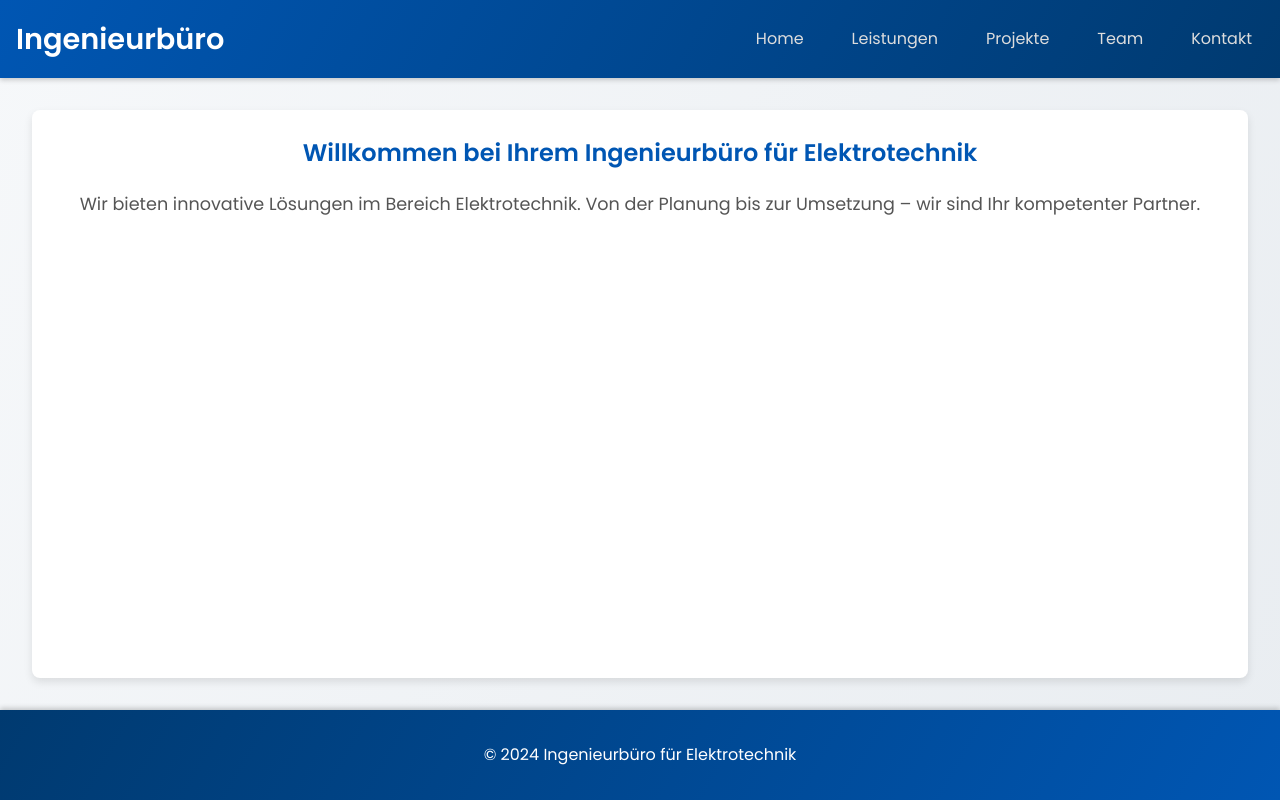
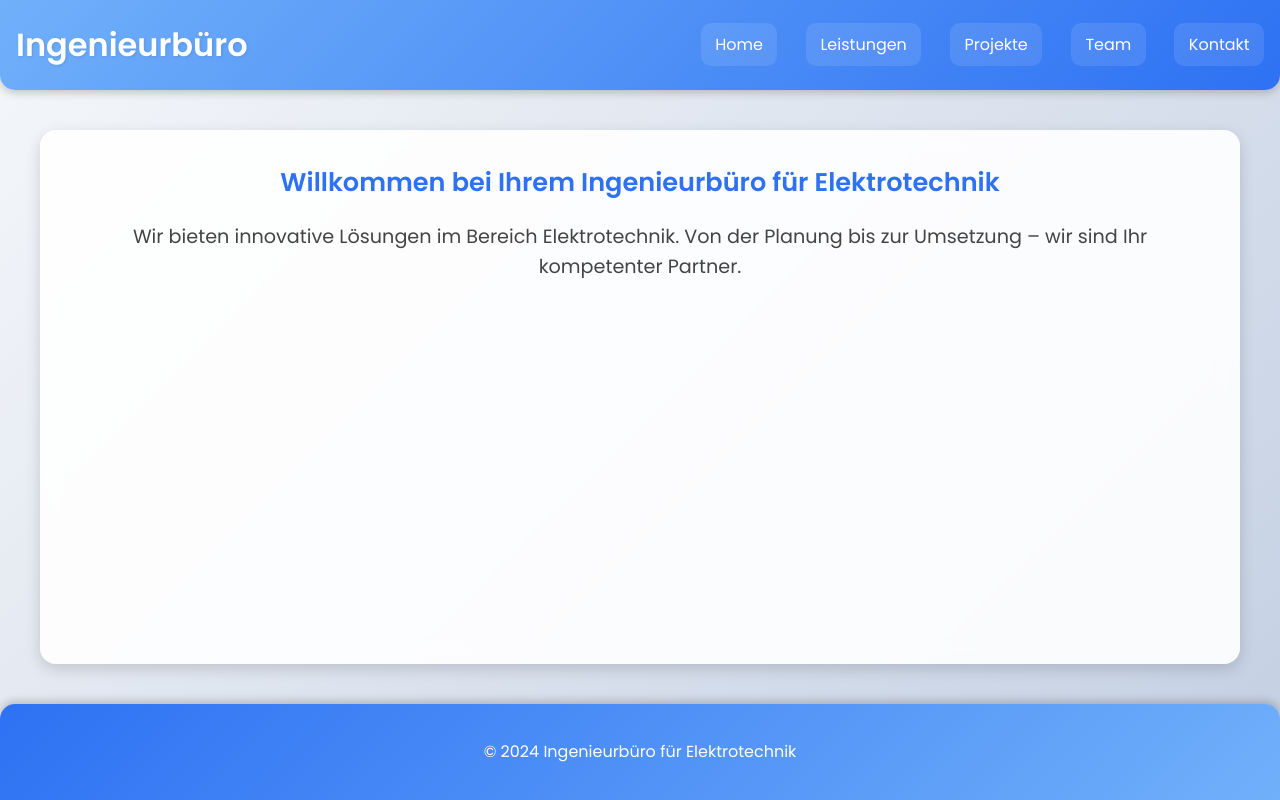
Before and after one commit to kamuzki/website1, a React (Vite) app: page / in a window 1280 px wide. Built offline with nearby package versions, Linux system fonts and the light colour scheme; the HTML template or start-up script is replaced by a standard one.

Commit message:
Initial commit from your app

```diff
--- a/src/index.css
+++ b/src/index.css
@@ -4,7 +4,7 @@ body {
   font-family: 'Poppins', sans-serif;
   margin: 0;
   padding: 0;
-  background: linear-gradient(120deg, #f6f8fa, #e9edf1);
+  background: linear-gradient(135deg, #f5f7fa 0%, #c3cfe2 100%); /* More pronounced gradient */
   color: #333;
   line-height: 1.6;
 }
@@ -16,18 +16,20 @@ body {
 }
 
 .app-header {
-  background: linear-gradient(120deg, #0056b3, #003a70);
-  color: white;
-  padding: 1rem;
-  display: flex;
-  justify-content: space-between;
-  align-items: center;
-  box-shadow: 0 2px 5px rgba(0,0,0,0.2);
+    background: linear-gradient(135deg, #70b0fa 0%, #2e71f3 100%); /* iOS-inspired blue gradient */
+    color: white;
+    padding: 1.2rem 1rem; /* Slightly more padding */
+    display: flex;
+    justify-content: space-between;
+    align-items: center;
+    box-shadow: 0 3px 8px rgba(0, 0, 0, 0.2); /* More pronounced shadow */
+    border-radius: 0 0 15px 15px;
 }
 
 .logo {
-  font-size: 1.8rem;
+  font-size: 2rem; /* Larger logo */
   font-weight: 600;
+  text-shadow: 1px 1px 3px rgba(0,0,0,0.1);
 }
 
 nav ul {
@@ -38,59 +40,63 @@ nav ul {
 }
 
 nav li {
-  margin-left: 1.5rem;
+  margin-left: 1.8rem; /* More spacing */
 }
 
 nav li a {
   text-decoration: none;
-  color: #ddd;
+  color: #fff;
   font-weight: 400;
-  transition: color 0.3s ease;
-  padding: 0.5rem 0.75rem;
-  border-radius: 4px;
+  transition: all 0.3s ease; /* Smooth transition for all properties */
+  padding: 0.6rem 0.9rem; /* Slightly larger padding */
+  border-radius: 10px; /* More rounded corners */
+  background-color: rgba(255, 255, 255, 0.1); /* Semi-transparent background */
 }
 
 nav li a:hover {
-  color: #fff;
-  background-color: rgba(255,255,255,0.1);
+  background-color: rgba(255, 255, 255, 0.3); /* More opaque on hover */
+  transform: translateY(-2px); /* Slight lift effect */
 }
 
 .app-main {
-  padding: 2rem;
+  padding: 2.5rem; /* More padding */
   flex-grow: 1;
-  display: grid; /* Use grid for main layout */
-  grid-template-columns: repeat(auto-fit, minmax(300px, 1fr)); /* Responsive columns */
-  gap: 2rem; /* Space between widgets */
+  display: grid;
+  grid-template-columns: repeat(auto-fit, minmax(320px, 1fr)); /* Wider minimum column width */
+  gap: 2.5rem; /* More gap */
 }
 
 .app-footer {
-  background: linear-gradient(120deg, #003a70, #0056b3);
+  background: linear-gradient(135deg, #2e71f3 0%, #70b0fa 100%); /* iOS-inspired blue gradient */
   color: white;
   text-align: center;
-  padding: 1rem;
-  box-shadow: 0 -2px 5px rgba(0,0,0,0.2);
+  padding: 1.2rem; /* Slightly more padding */
+  box-shadow: 0 -3px 8px rgba(0, 0, 0, 0.2); /* More pronounced shadow */
+  border-radius: 15px 15px 0 0;
 }
 
 /* Widget Styles */
 .widget {
-  background-color: white;
-  border-radius: 8px;
-  padding: 1.5rem;
-  box-shadow: 0 4px 8px rgba(0, 0, 0, 0.1);
-  transition: transform 0.3s ease, box-shadow 0.3s ease;
+  background-color: rgba(255, 255, 255, 0.9); /* Slightly transparent white */
+  border-radius: 16px; /* More rounded corners */
+  padding: 2rem; /* More padding */
+  box-shadow: 0 5px 15px rgba(0, 0, 0, 0.15); /* Stronger shadow */
+  transition: transform 0.3s ease, box-shadow 0.3s ease, background-color 0.3s ease;
+  backdrop-filter: blur(10px); /* iOS-like blur effect */
 }
 
 .widget:hover {
-  transform: translateY(-5px);
-  box-shadow: 0 6px 12px rgba(0, 0, 0, 0.15);
+  transform: scale(1.03); /* Slight scale on hover */
+  box-shadow: 0 8px 20px rgba(0, 0, 0, 0.2); /* Enhanced shadow on hover */
+  background-color: rgba(255, 255, 255, 1); /* Solid white on hover */
 }
 
 .widget h2 {
   margin-top: 0;
-  font-size: 1.5rem;
+  font-size: 1.6rem; /* Slightly larger heading */
   font-weight: 600;
-  color: #0056b3;
-  margin-bottom: 1rem;
+  color: #2e71f3; /* iOS-inspired blue color */
+  margin-bottom: 1.2rem; /* More bottom margin */
 }
 
 /* Home Page Styles */
@@ -100,9 +106,9 @@ nav li a:hover {
 }
 
 .home-text {
-    margin-bottom: 1rem;
-    font-size: 1.1rem;
-    color: #555;
+  margin-bottom: 1.2rem; /* More bottom margin */
+  font-size: 1.2rem; /* Slightly larger font size */
+  color: #444; /* Slightly darker text */
 }
 
 /* Services Page Styles */
@@ -112,15 +118,15 @@ nav li a:hover {
 }
 
 .services-list li {
-  margin-bottom: 0.75rem;
-  padding-left: 1rem;
-  border-left: 3px solid #0056b3;
-  line-height: 1.4;
+  margin-bottom: 0.9rem; /* More bottom margin */
+  padding-left: 1.2rem; /* More left padding */
+  border-left: 4px solid #2e71f3; /* Thicker and iOS-inspired blue color */
+  line-height: 1.5;
 }
 
 /* Projects Page Styles */
 .projects-grid {
-    display: contents; /* Use the parent grid */
+  display: contents;
 }
 
 .project-card {
@@ -134,18 +140,18 @@ nav li a:hover {
 }
 
 .team-member {
-  margin-bottom: 1rem;
+  margin-bottom: 1.2rem; /* More bottom margin */
 }
 
 .team-member h3 {
-    margin-bottom: 0.25rem;
-    font-size: 1.2rem;
-    font-weight: 600;
-    color: #0056b3;
+  margin-bottom: 0.3rem; /* Slightly more bottom margin */
+  font-size: 1.3rem; /* Slightly larger font size */
+  font-weight: 600;
+  color: #2e71f3; /* iOS-inspired blue color */
 }
 
 /* Contact Page Styles */
 .contact-info p {
-  margin-bottom: 0.75rem;
-  line-height: 1.4;
+  margin-bottom: 0.9rem; /* More bottom margin */
+  line-height: 1.5;
 }
```
